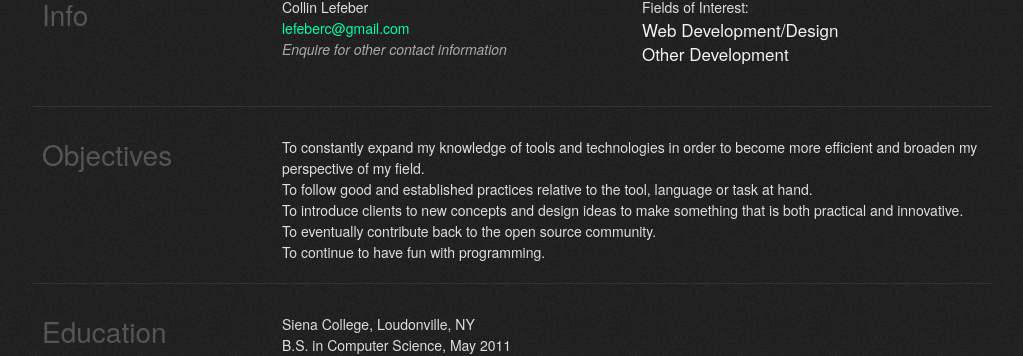
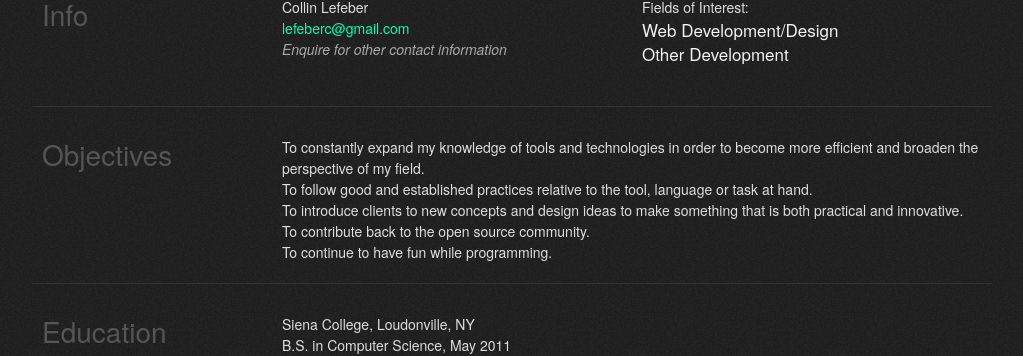
Before and after one commit to cfebs/cfebs.github.com, a Jekyll site: the page built from resume.html, in a window 1280 px wide and 900 px high. Shown: the part 119-475 px from the top of the window, without its empty margins (128-1151 px from the left). Built offline with Jekyll 4.4.1, drawn with Linux system fonts in a browser that asks for light colours; nearby versions of some CDN libraries.

Commit message:
objectives wording

```diff
--- a/resume.html
+++ b/resume.html
@@ -61,11 +61,11 @@ title: Resume
         </div>
         <div class="twelve columns omega">
             <div class="topic-content">
-                To constantly expand my knowledge of tools and technologies in order to become more efficient and broaden my perspective of my field.<br>
+                To constantly expand my knowledge of tools and technologies in order to become more efficient and broaden the perspective of my field.<br>
                 To follow good and established practices relative to the tool, language or task at hand.<br>
                 To introduce clients to new concepts and design ideas to make something that is both practical and innovative.<br>
-                To eventually contribute back to the open source community.<br>
-                To continue to have fun with programming.
+                To contribute back to the open source community.<br>
+                To continue to have fun while programming.
             </div>
         </div>
     </div>
```
